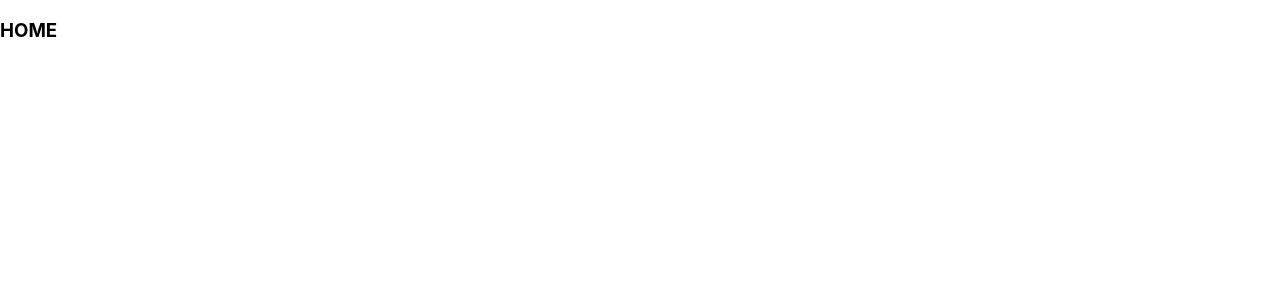
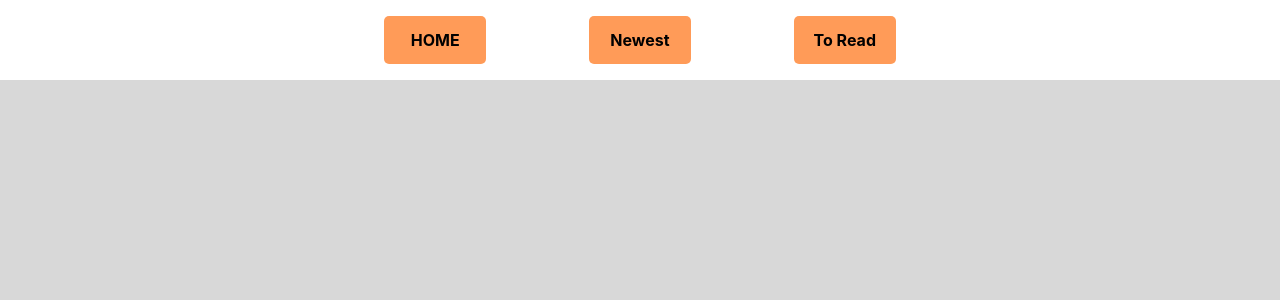
Before and after one commit to GSG-G10/BooksToRead, a React (Create React App) app: page /read in a window 1280 px wide. Shown: the top 300 px of the page. Built offline with nearby package versions, Linux system fonts and the light colour scheme.

Commit message:
finish style for header and pass it on app relates #3

```diff
--- a/src/component/Header.jsx
+++ b/src/component/Header.jsx
@@ -1,13 +1,31 @@
 import React from "react";
+import "./componentCss/Header.css";
+
+import { BrowserRouter as Router, Switch, Route, Link } from "react-router-dom";
 
 const Header = () => {
   return (
-    <header>
-      <div>
-        <h3>HOME</h3>
-        <nav></nav>
-      </div>
-    </header>
+    <Router>
+      <header>
+        <ul>
+          <li>
+            <Link to="/">HOME</Link>
+          </li>
+          <li>
+            <Link to="/new">Newest</Link>
+          </li>
+          <li>
+            <Link to="/read">To Read</Link>
+          </li>
+        </ul>
+      </header>
+
+      <Switch>
+        <Route exact path="/"></Route>
+        <Route exact path="/new"></Route>
+        <Route exact path="/read"></Route>
+      </Switch>
+    </Router>
   );
 };
 
--- /dev/null
+++ b/src/component/componentCss/Header.css
@@ -0,0 +1,39 @@
+header {
+    width: 100%;
+    height: 10vh;
+    background-color: white;
+    display: flex;
+    justify-content: center;
+    align-items: center;
+}
+
+header ul {
+    display: flex;
+    justify-content: space-between;
+    align-items: center;
+    width: 40%;
+    height: 8vh;
+    margin: 0;
+    padding: 0;
+}
+
+header ul li {
+    list-style: none;
+    height: 6vh;
+    background-color: rgb(255, 155, 88);
+    width: 20%;
+    display: flex;
+    justify-content: center;
+    align-items: center;
+    border-radius: 5px;
+}
+
+header ul li:hover{
+    border-bottom: 2px solid rgb(138, 138, 138);
+}
+
+header ul li a {
+    text-decoration: none;
+    color: black;
+    font-weight: bold;
+}
--- a/src/index.css
+++ b/src/index.css
@@ -1,5 +1,6 @@
 body {
   margin: 0;
+  padding: 0;
   font-family: -apple-system, BlinkMacSystemFont, 'Segoe UI', 'Roboto', 'Oxygen',
     'Ubuntu', 'Cantarell', 'Fira Sans', 'Droid Sans', 'Helvetica Neue',
     sans-serif;
@@ -11,3 +12,13 @@ code {
   font-family: source-code-pro, Menlo, Monaco, Consolas, 'Courier New',
     monospace;
 }
+
+#root {
+  width: 100%;
+  height: 100vh;
+  display: flex;
+  flex-direction: column;
+  justify-content: space-between;
+  align-items: center;
+  background-color: rgb(216, 216, 216);
+}
```
Also changed, not shown: src/App.css (added).
